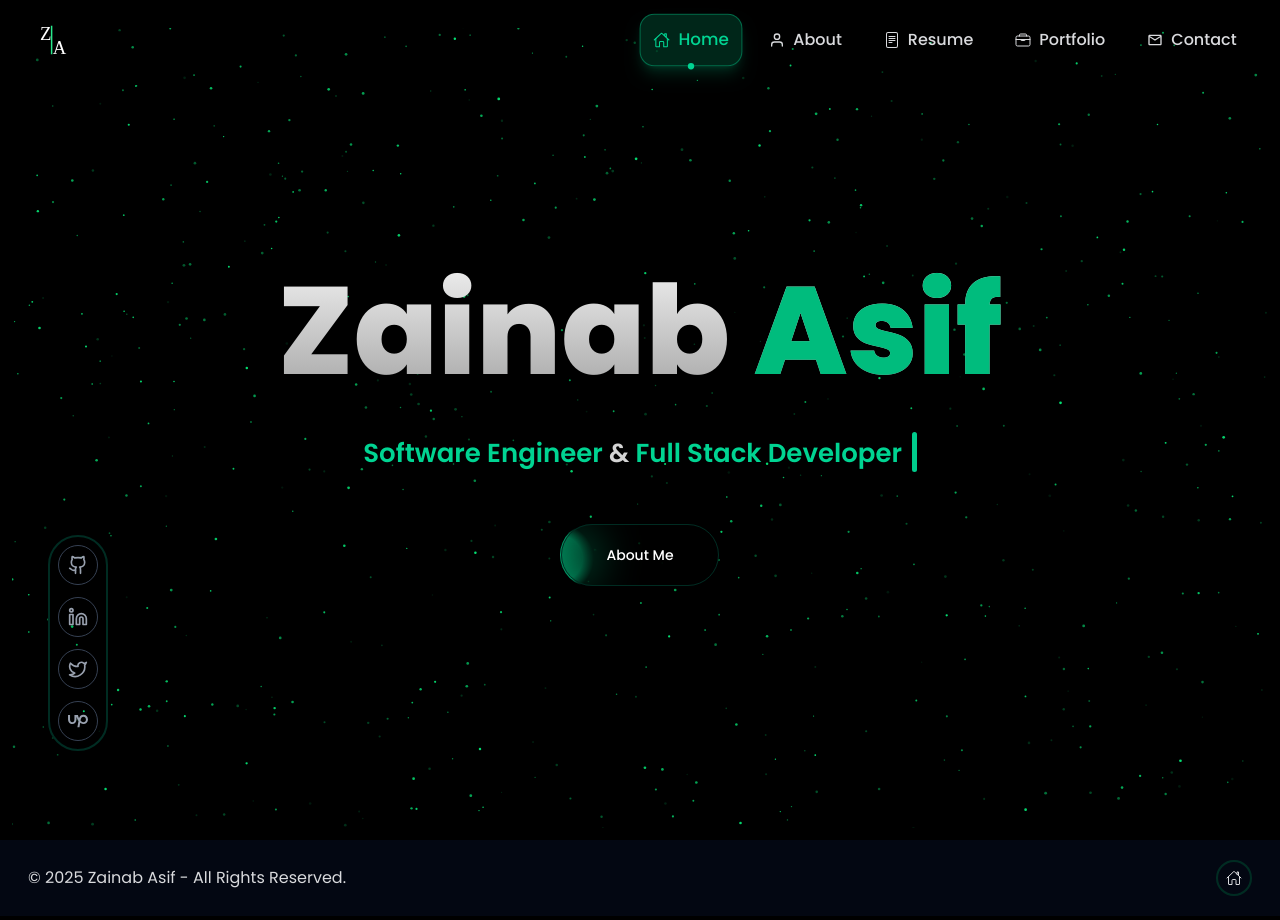
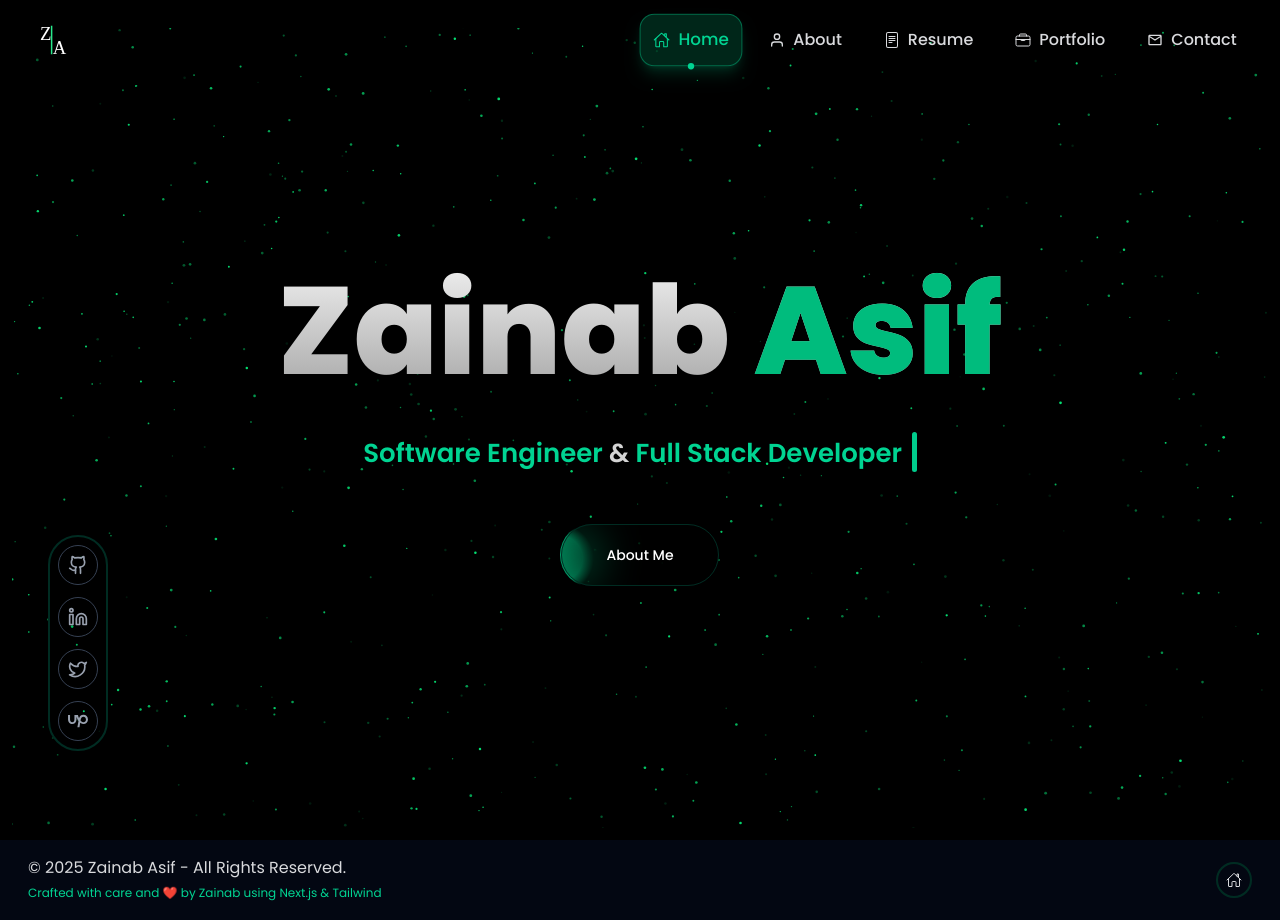
Before and after one commit to za-inab/zainab, a Next.js app: page / in a window 1280 px wide. Built offline with nearby package versions, Linux system fonts and the light colour scheme.

Commit message:
bug fixes and footer update

```diff
--- a/src/components/Footer.tsx
+++ b/src/components/Footer.tsx
@@ -7,7 +7,17 @@ function Footer() {
   return (
     <div className="w-full shadow-md h-20 z-10 flex items-center justify-center py-3 max-w-[1750px] self-center bg-gray-950 max-h-20">
       <div className="w-[99%] m-2 px-5 flex flex-row justify-between items-center ">
-        <h4>© 2025 Zainab Asif - All Rights Reserved.</h4>
+        <div className="py-1.5">
+          <h4>
+            © {new Date().getFullYear()} Zainab Asif - All Rights Reserved.{" "}
+            <p>
+              <span className="text-[9px] sm:text-xs text-emerald-400">
+                Crafted with care and ❤️ by Zainab using Next.js & Tailwind
+              </span>
+            </p>
+          </h4>
+        </div>
+
         <div>
           <div className="rounded-full p-2 border-2 border-emerald-950 hover:text-emerald-400 hover:border-emerald-400">
             <Link href={"/"}>
```
